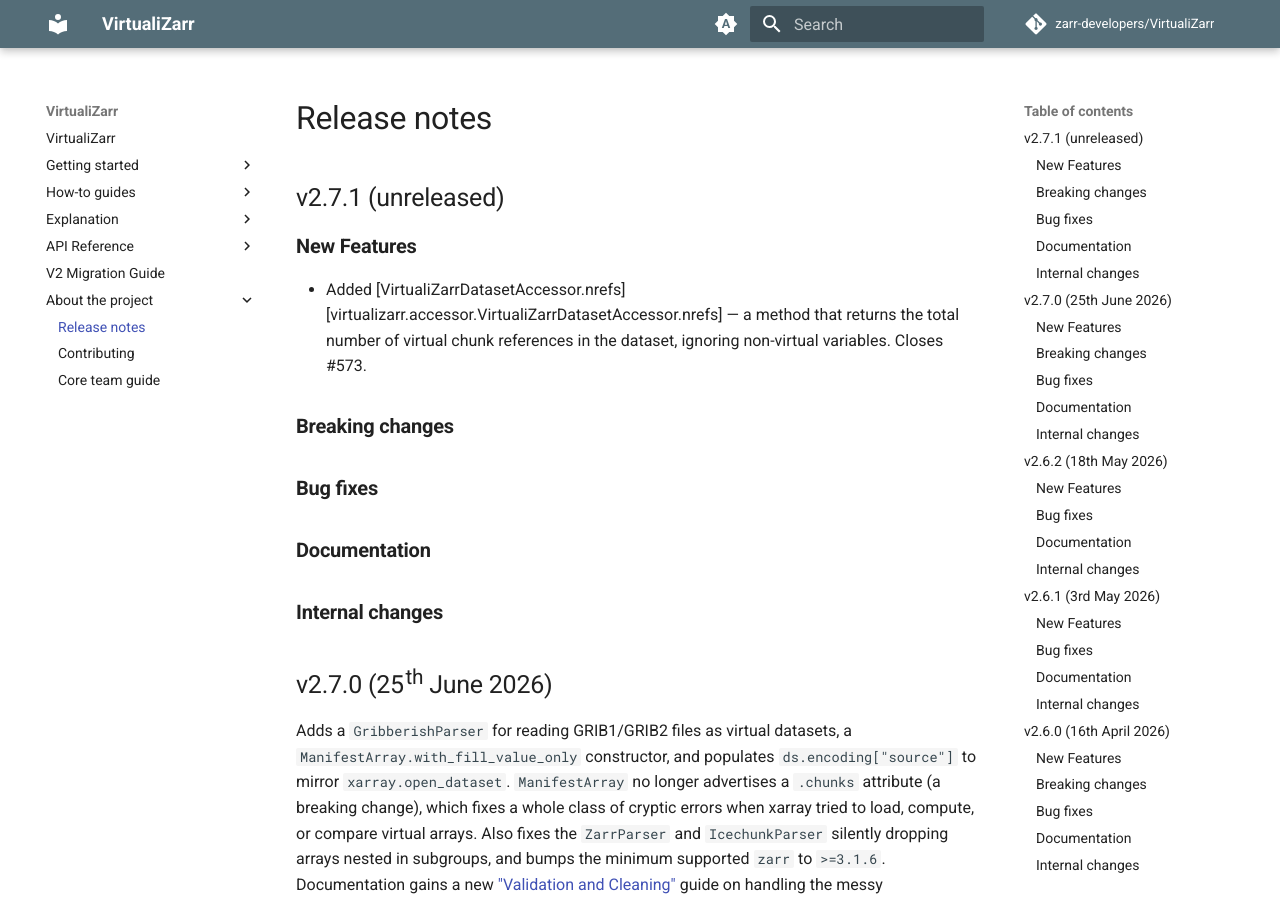
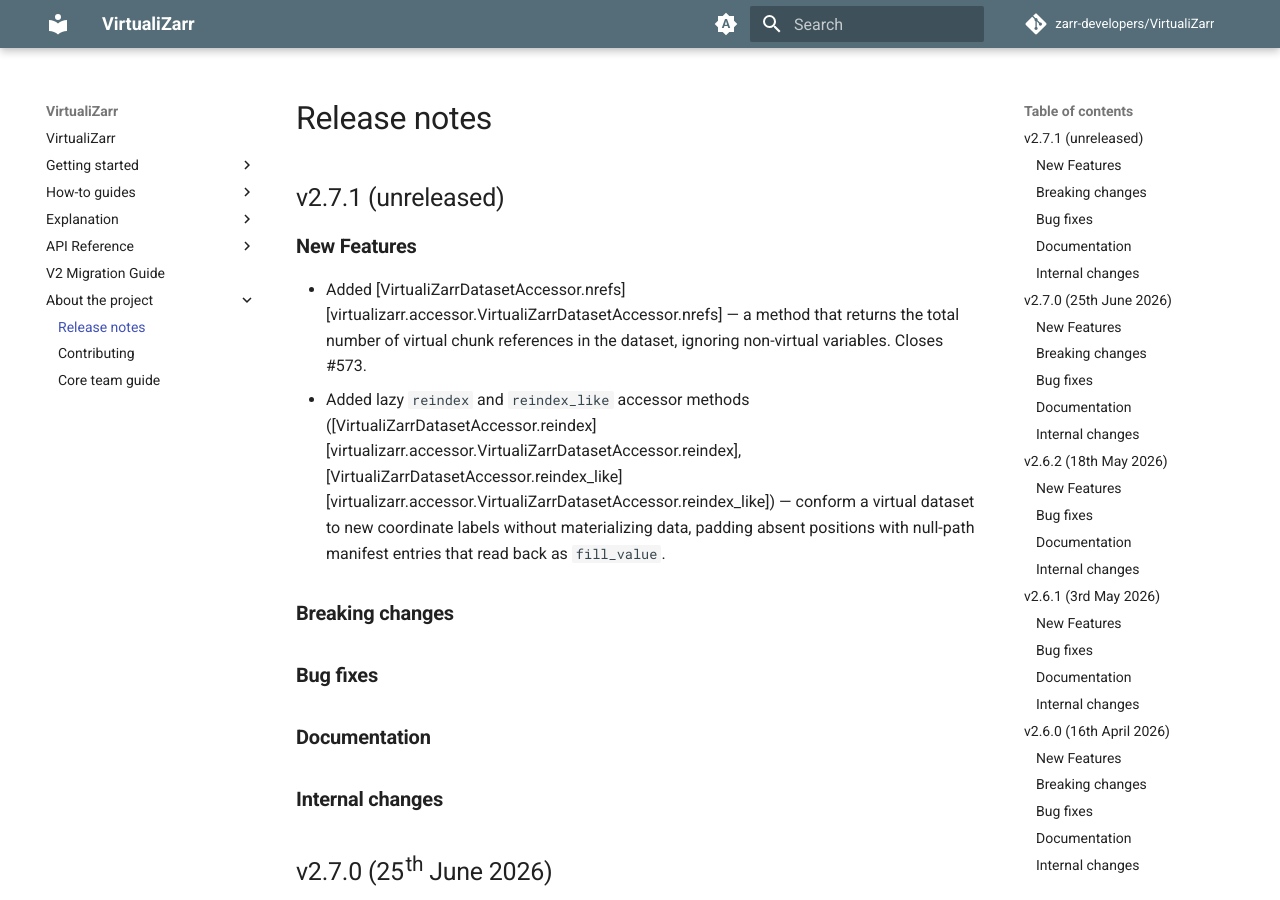
Before and after one commit to zarr-developers/VirtualiZarr, an MkDocs documentation site: the page built from docs/about/releases.md, in a window 1280 px wide and 900 px high. Built offline with MkDocs 1.6.1 and Material for MkDocs 9.7.7, drawn with Linux system fonts in a browser that asks for light colours; comment, search, counter and statistics services are not loaded; the version menu is left out.

Commit message:
docs: document reindex/reindex_like accessor methods
Add API reference entries for VirtualiZarrDatasetAccessor.reindex and
reindex_like, and a New Features release note.

Co-Authored-By: Claude Opus 4.8 (1M context) <noreply@anthropic.com>

```diff
--- a/docs/about/releases.md
+++ b/docs/about/releases.md
@@ -4,6 +4,7 @@
 
 ### New Features
 - Added [VirtualiZarrDatasetAccessor.nrefs][virtualizarr.accessor.VirtualiZarrDatasetAccessor.nrefs] — a method that returns the total number of virtual chunk references in the dataset, ignoring non-virtual variables. Closes #573.
+- Added lazy `reindex` and `reindex_like` accessor methods ([VirtualiZarrDatasetAccessor.reindex][virtualizarr.accessor.VirtualiZarrDatasetAccessor.reindex], [VirtualiZarrDatasetAccessor.reindex_like][virtualizarr.accessor.VirtualiZarrDatasetAccessor.reindex_like]) — conform a virtual dataset to new coordinate labels without materializing data, padding absent positions with null-path manifest entries that read back as `fill_value`.
 
 ### Breaking changes
 
```
Also changed, not shown: docs/api/virtualizarr.md (+6 -0 lines).
